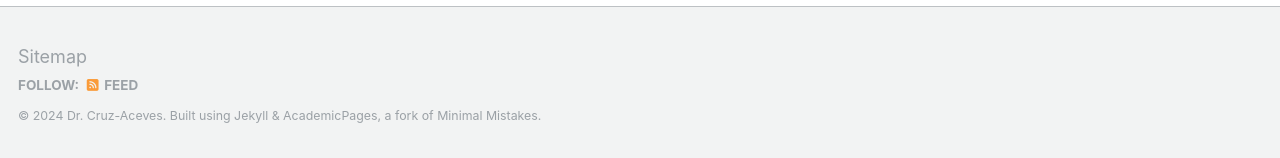
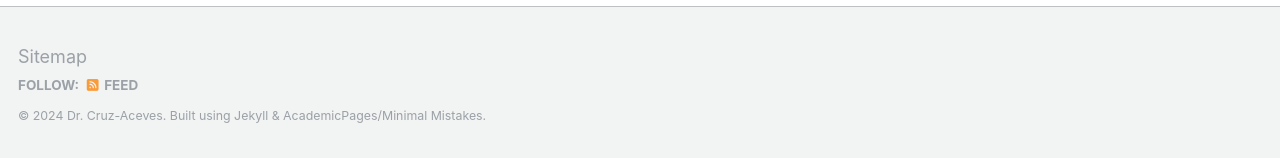
Before and after one commit to victor-cruz-aceves/victor-cruz-aceves.github.io, a Jekyll site: the page built from _pages/about.md, in a window 1280 px wide and 1046 px high. Shown: the part 885-1043 px from the top of the window. Built offline with Jekyll 4.4.1, drawn with Linux system fonts in a browser that asks for light colours.

```diff
--- a/_includes/footer.html
+++ b/_includes/footer.html
@@ -19,4 +19,4 @@
 </div>
 {% endif %}
 
-<div class="page__footer-copyright">&copy; {{ site.time | date: '%Y' }} {{ site.name | default: site.title }}. {{ site.data.ui-text[site.locale].powered_by | default: "Powered by" }} Jekyll</a> &amp; <a href="https://github.com/academicpages/academicpages.github.io">AcademicPages</a>, a fork of <a href="https://mademistakes.com/work/minimal-mistakes-jekyll-theme/" rel="nofollow">Minimal Mistakes</a>.</div>
+<div class="page__footer-copyright">&copy; {{ site.time | date: '%Y' }} {{ site.name | default: site.title }}. {{ site.data.ui-text[site.locale].powered_by | default: "Powered by" }} Jekyll</a> &amp; AcademicPages</a>/Minimal Mistakes</a>.</div>
```
